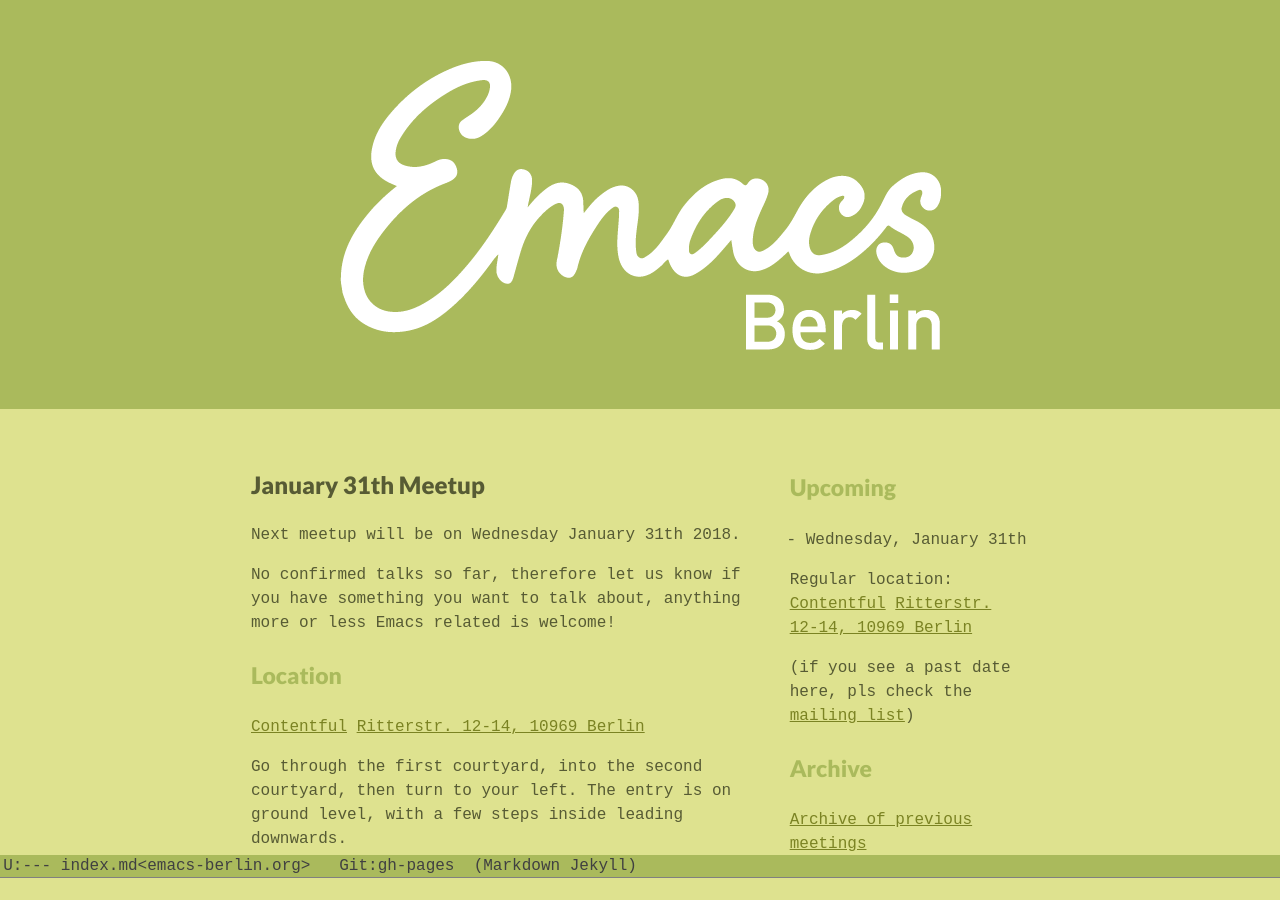
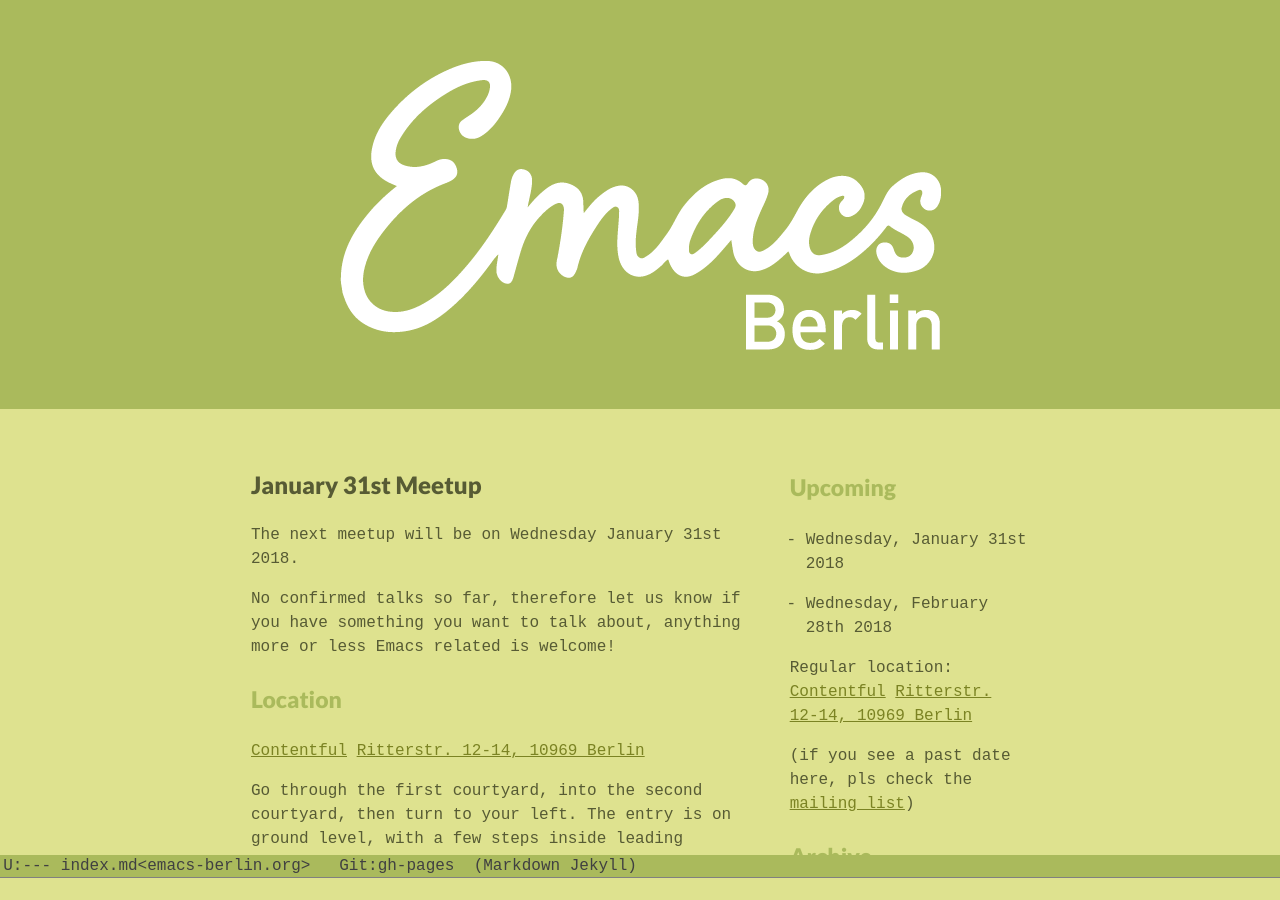
Before and after one commit to emacs-berlin/emacs-berlin.org, a Jekyll site: the page built from index.md, in a window 1280 px wide and 900 px high. Built offline with Jekyll 4.4.1, drawn with Linux system fonts in a browser that asks for light colours.

Commit message:
Minor spelling fix, boldly announce February 2018 meetup as well

```diff
--- a/index.md
+++ b/index.md
@@ -13,9 +13,9 @@ layout: default
 
 <section id="below-fold"><div class="row"><div class="medium-8 columns">
 
-#  January 31th Meetup
+#  January 31st Meetup
 
-Next meetup will be on Wednesday January 31th 2018.
+The next meetup will be on Wednesday January 31st 2018.
 
 No confirmed talks so far, therefore let us know if you have something
 you want to talk about, anything more or less Emacs related is
@@ -62,7 +62,9 @@ Non-public contact via email: [organizers email][contact]
 <div class="medium-4 columns">
 ### Upcoming
 
-* Wednesday, January 31th
+* Wednesday, January 31st 2018
+
+* Wednesday, February 28th 2018
 
 <!-- Location: [Babbel (Lesson Nine Gmbh)](https://www.babbel.com/)<br> -->
 <!-- Map: [Max-Beer-Straße 2, 10119 Berlin](https://goo.gl/maps/bXK48PS1qmG2) -->
```
